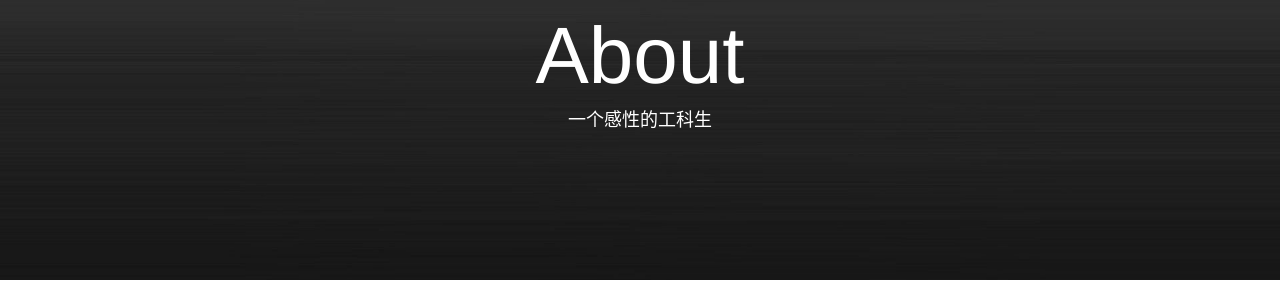
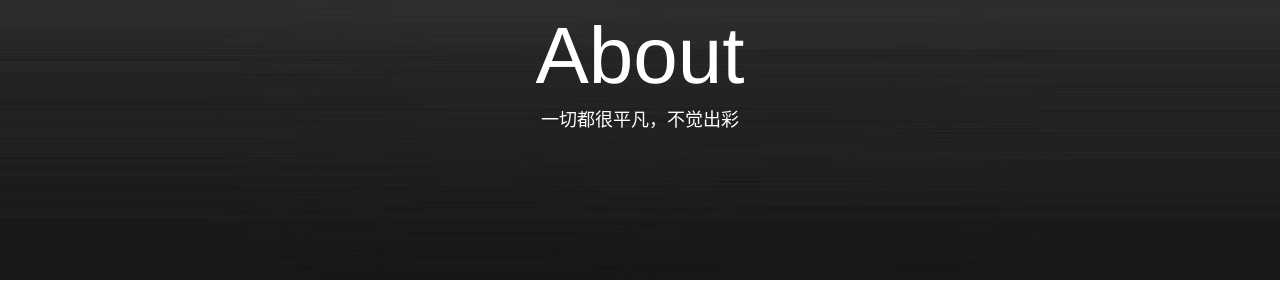
Before and after one commit to daniao2017/daniao2017.github.io, a Jekyll site: the page built from about.html, in a window 1280 px wide and 1160 px high. Shown: the part 138-438 px from the top of the window. Built offline with Jekyll 4.4.1, drawn with Linux system fonts in a browser that asks for light colours; nearby versions of some CDN libraries; comment, search, counter and statistics services are not loaded.

Commit message:
Update about.html

```diff
--- a/about.html
+++ b/about.html
@@ -1,7 +1,7 @@
 ---
 layout: page
 title: "About"
-description: "一个感性的工科生"
+description: "一切都很平凡，不觉出彩"
 header-img: "img/black.jpeg"
 multilingual: false
 ---
```
